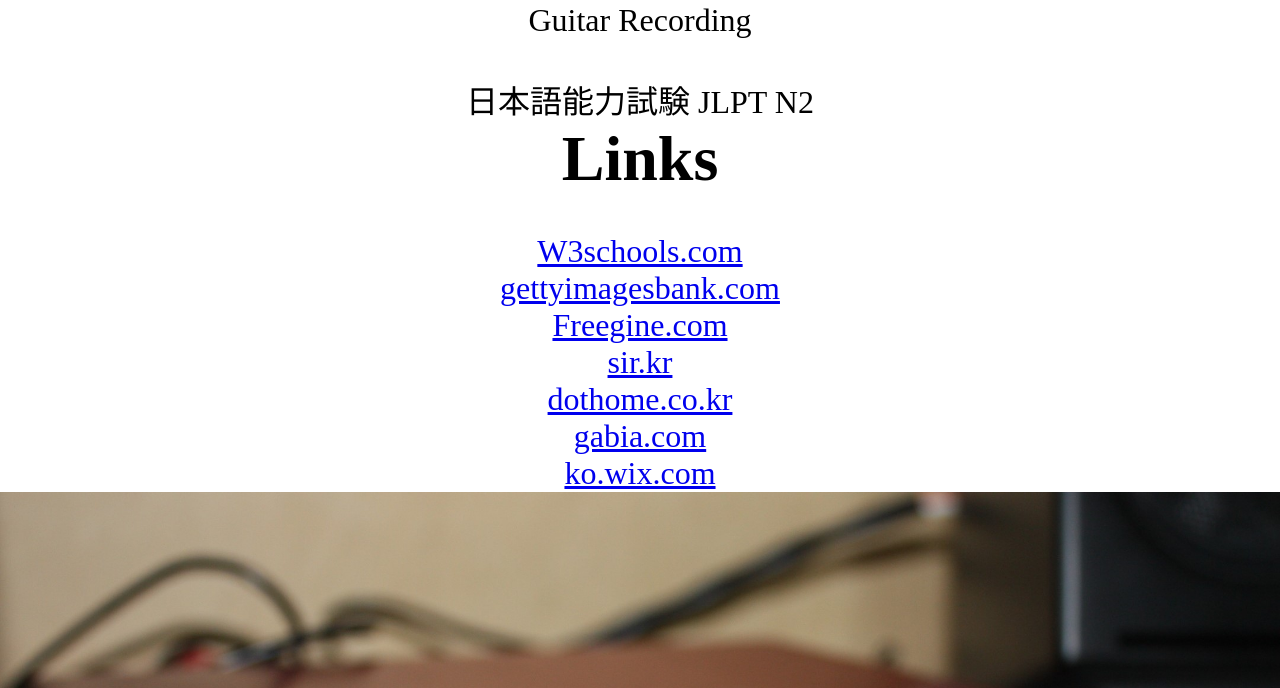
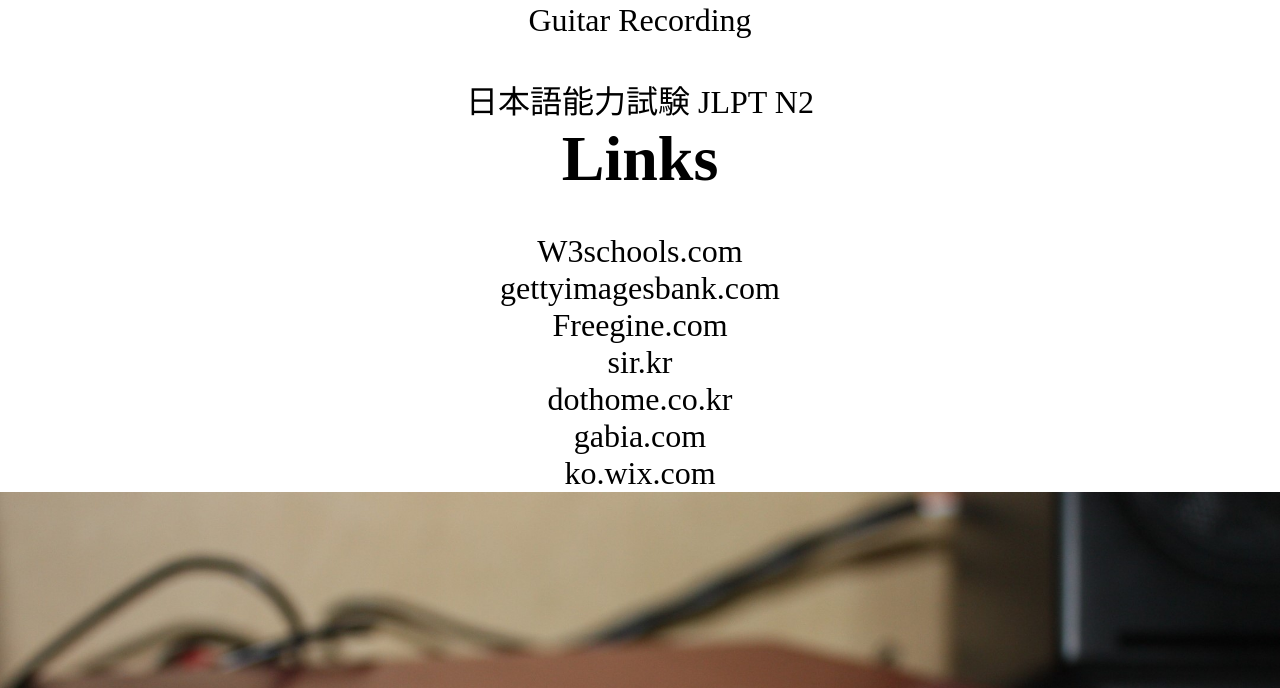
Before and after one commit to lizill/Blog, a PHP site: page /home.html in a window 1280 px wide. Shown: the part 663-1351 px from the top of the page. Run offline with PHP 8.4, Linux system fonts and the light colour scheme; some libraries are stand-ins or nearby versions.

Commit message:
deldte a's text-decoration

```diff
--- a/javascript.js
+++ b/javascript.js
@@ -6,6 +6,7 @@
         sectionsColor: ['#AACF52', '#4BBFC3', '#7BAABE', '#E5E5E5']
     });
 });
+/* Page slide end */
 
 /* Img slide */
 var slideIndex = 1;
@@ -38,3 +39,4 @@
     slides[slideIndex - 1].style.display = "block";
     dots[slideIndex - 1].className += " active";
 }
+/* Img slide end */
--- a/style.css
+++ b/style.css
@@ -9,6 +9,12 @@
   font-size: 200%;
 }
 
+a {
+  text-decoration: none;
+  color: black;
+}
+
+/* menu style */
 #menu li {
   display: inline-block;
   margin: 10px;
@@ -61,11 +67,9 @@
   margin: 0;
 }
 
-/*
-#menu .hide {
-    display: none;
-} */
+/* menu style end*/
 
+/* Slide style */
 .mySlides {
   display: none
 }
@@ -153,3 +157,5 @@
     opacity: 1
   }
 }
+
+/* Slide style end */
```
